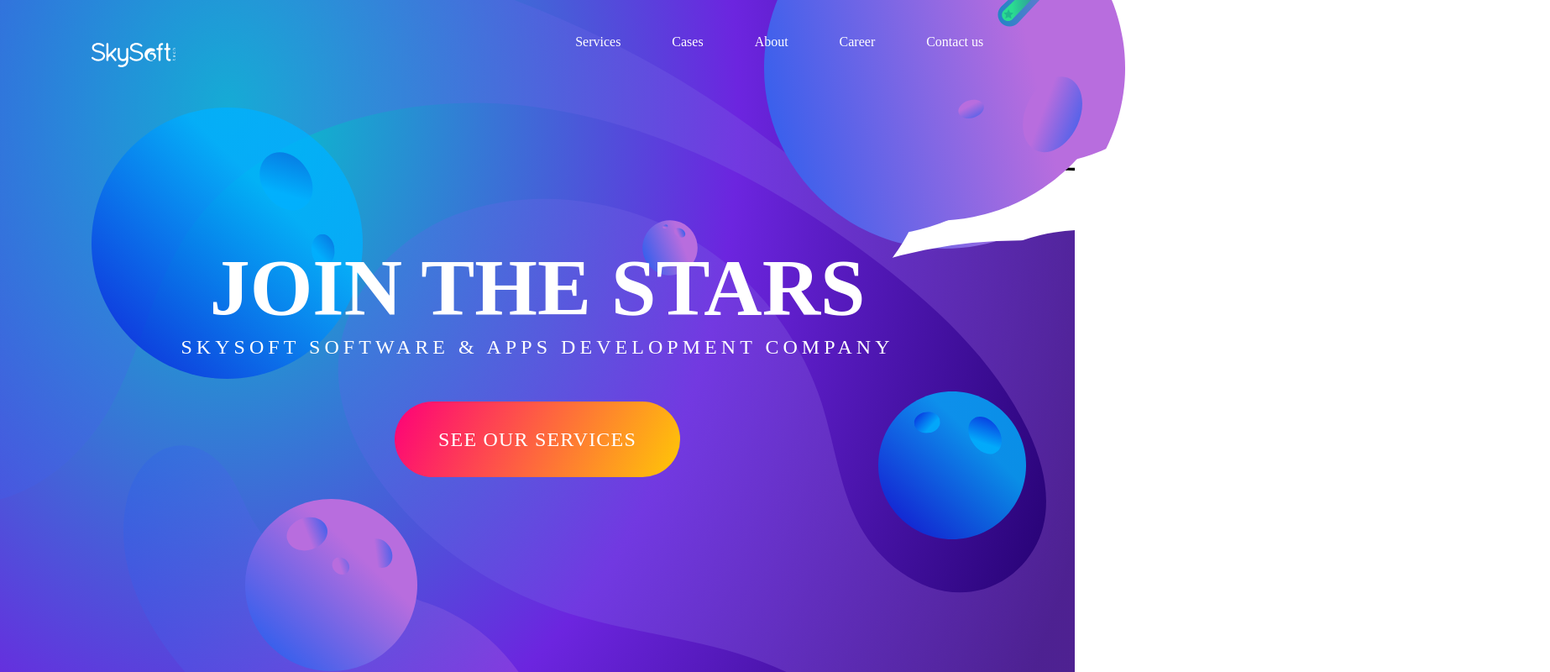
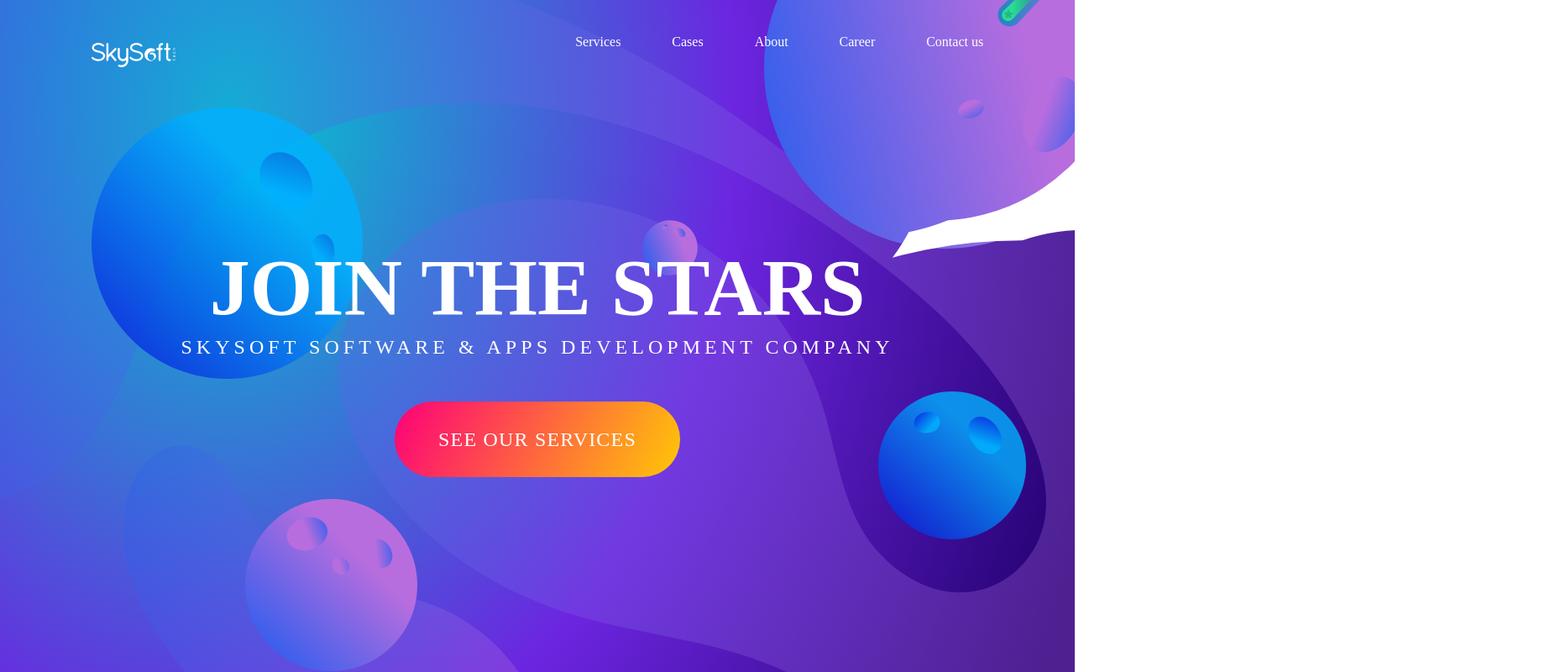
Before and after one commit to Viacheslav-Filipenko/landing-test, a website with bundled scripts: page public/index.html in a window 1280 px wide. Shown: the whole page at 84% size, 1846 px wide, since content can reach past the window. Built offline with nearby package versions, Linux system fonts and the light colour scheme.

Commit message:
fix scroll

```diff
--- a/public/index.html
+++ b/public/index.html
@@ -14,7 +14,7 @@
 
     <img id="rocket" src="./assets/img/rocket.svg" />
     <svg viewBox="0 0 1920 1080">
-        <path stroke="black" style="stroke-width: 5px" fill="none" id="rocket-path"
+        <path  fill="none" id="rocket-path"
             d="M-305,42.25 C640,1500 1270,210 1920,242.25"></path>
     </svg>
 
--- a/public/styles/style.css
+++ b/public/styles/style.css
@@ -54,6 +54,7 @@ header .menu a {
   justify-content: space-between;
   flex-direction: column;
   align-items: center;
+  overflow: hidden;
 }
 
 .container-test {
```
